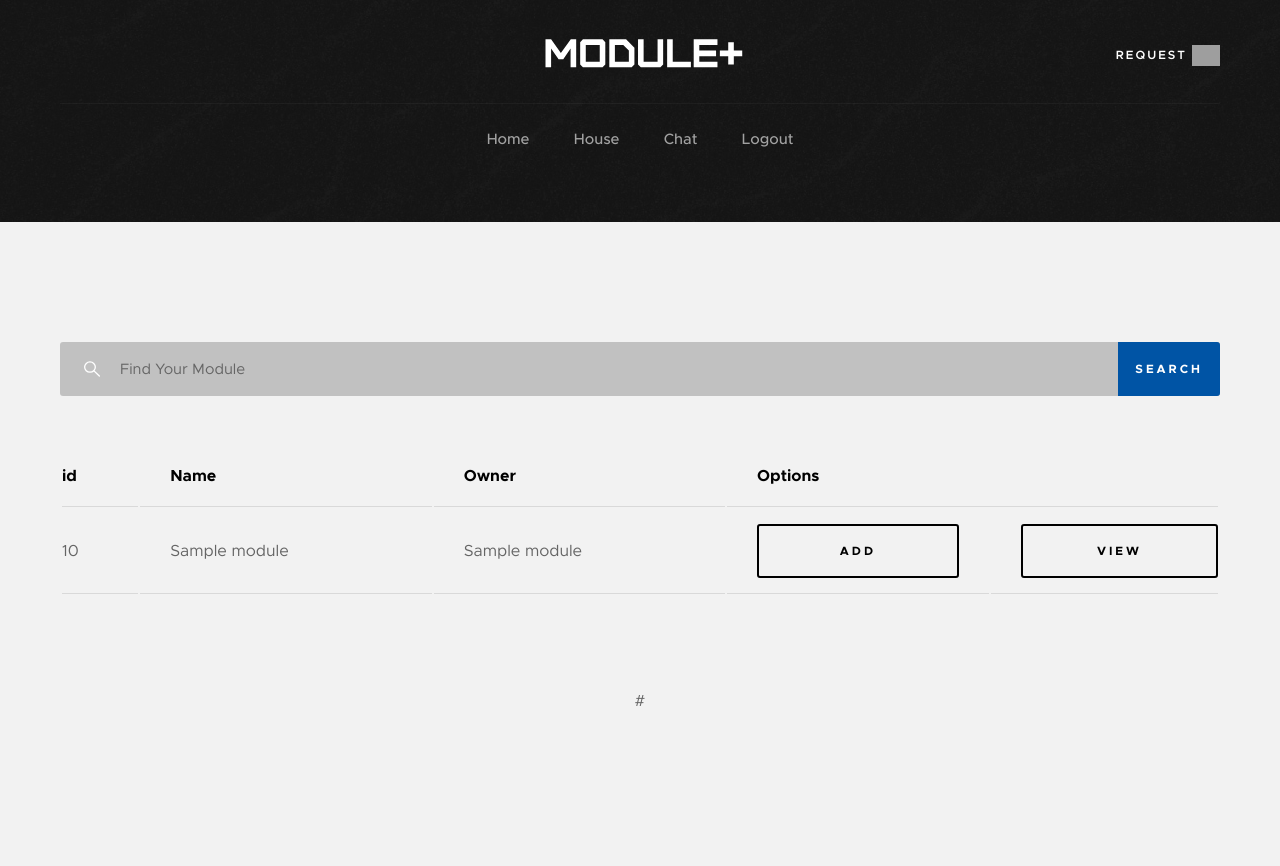
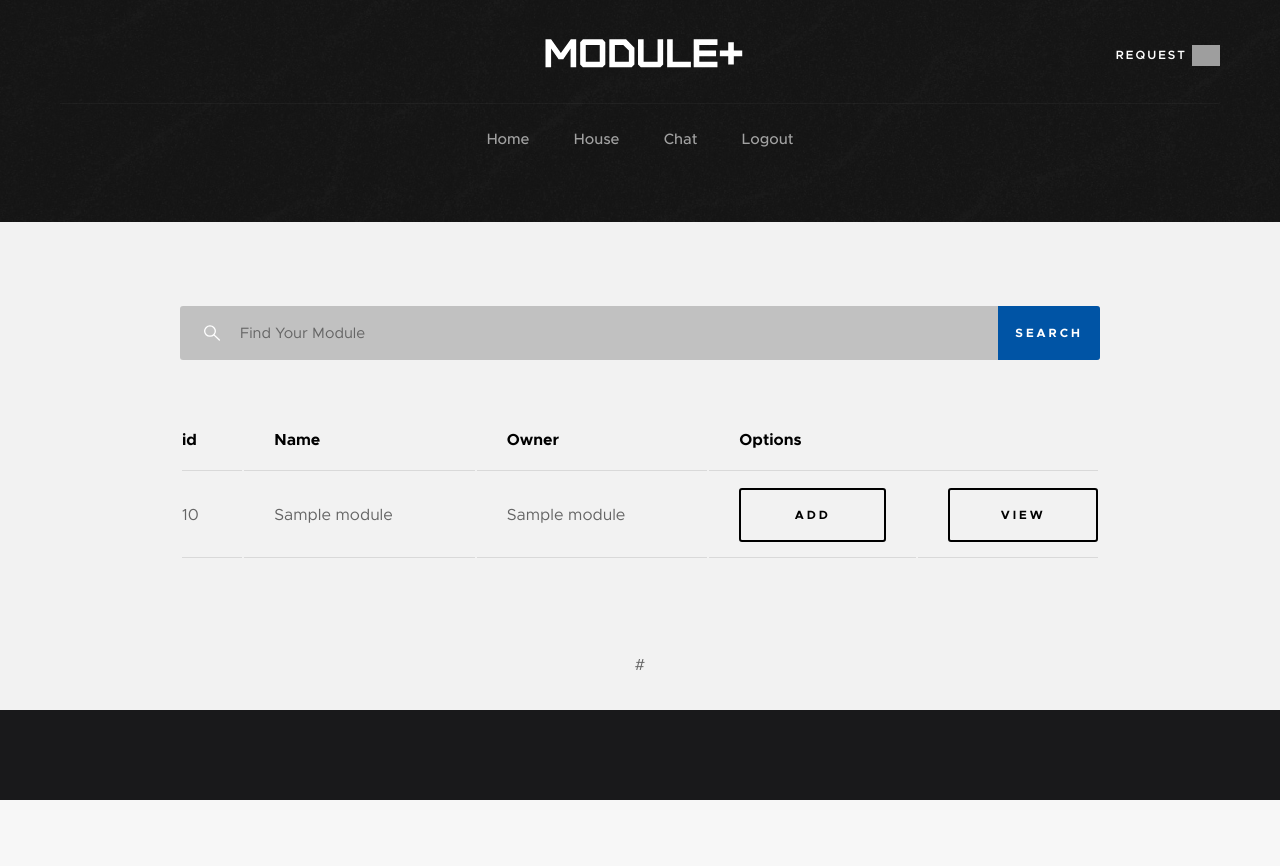
Before and after one commit to yeeh1616/TcsDesignProject, a Python web app: template app/templates/module/all_modules.html in a window 1280 px wide. After the commit the page ends 800 px from the top, so only its background shows below. Run offline with Jinja, Linux system fonts and the light colour scheme; the template is opened without the code that fills it: most values are stand-ins (such as "Sample title", 1, 10 or a date in 2020); some libraries are stand-ins or nearby versions; grey boxes are pictures that could not be loaded.

Commit message:
all module search bar with html24

```diff
--- a/app/templates/module/all_modules.html
+++ b/app/templates/module/all_modules.html
@@ -78,7 +78,7 @@
 	</section> <!-- end s-pageheader -->
 
 
-	<section id="styles" class="s-styles">
+	<section id="styles" class="s-content s-content--narrow s-content--no-padding-bottom">
 {#    <form action="#" method = "get">#}
 {#        <input type="text" placeholder="Search.." name="search" autofocus>#}
 {#        <button type="submit">Search</button>#}
```
